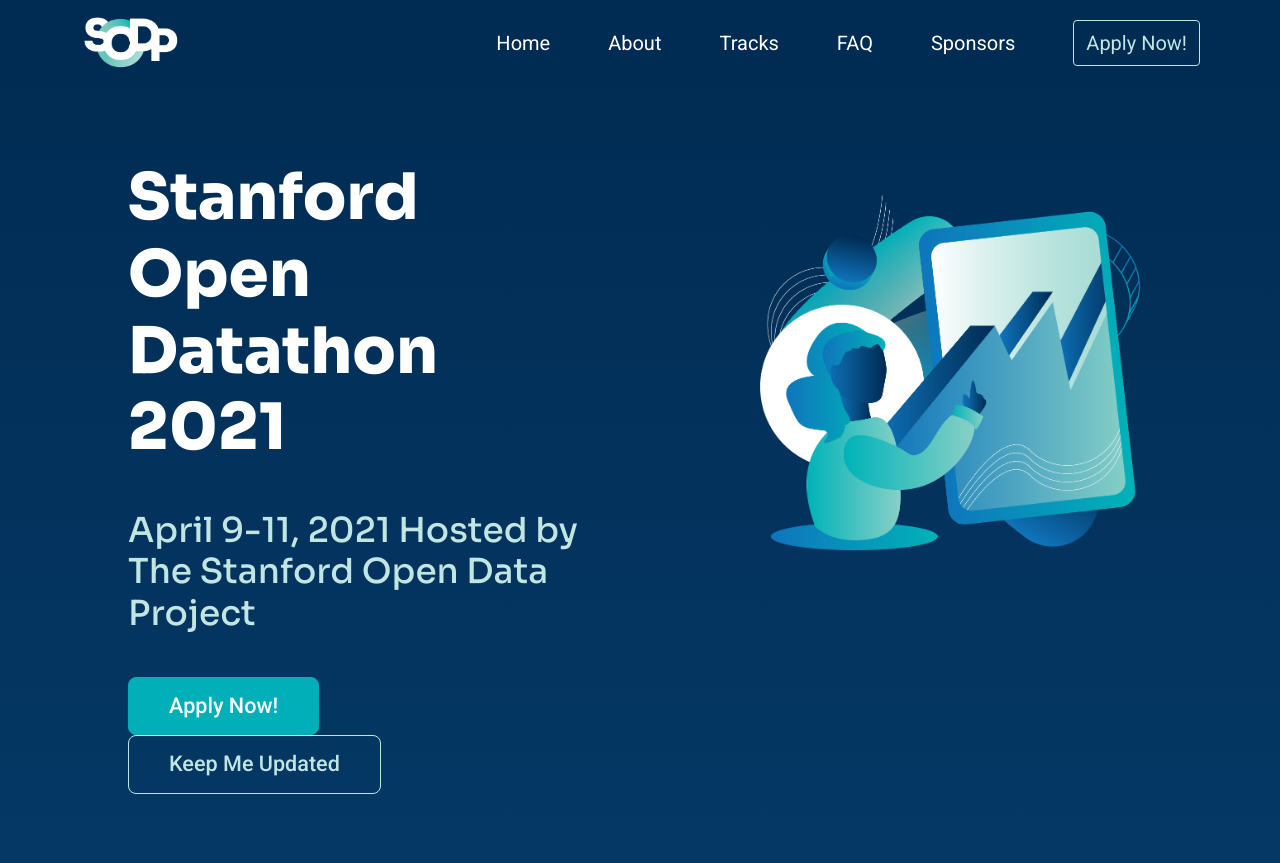
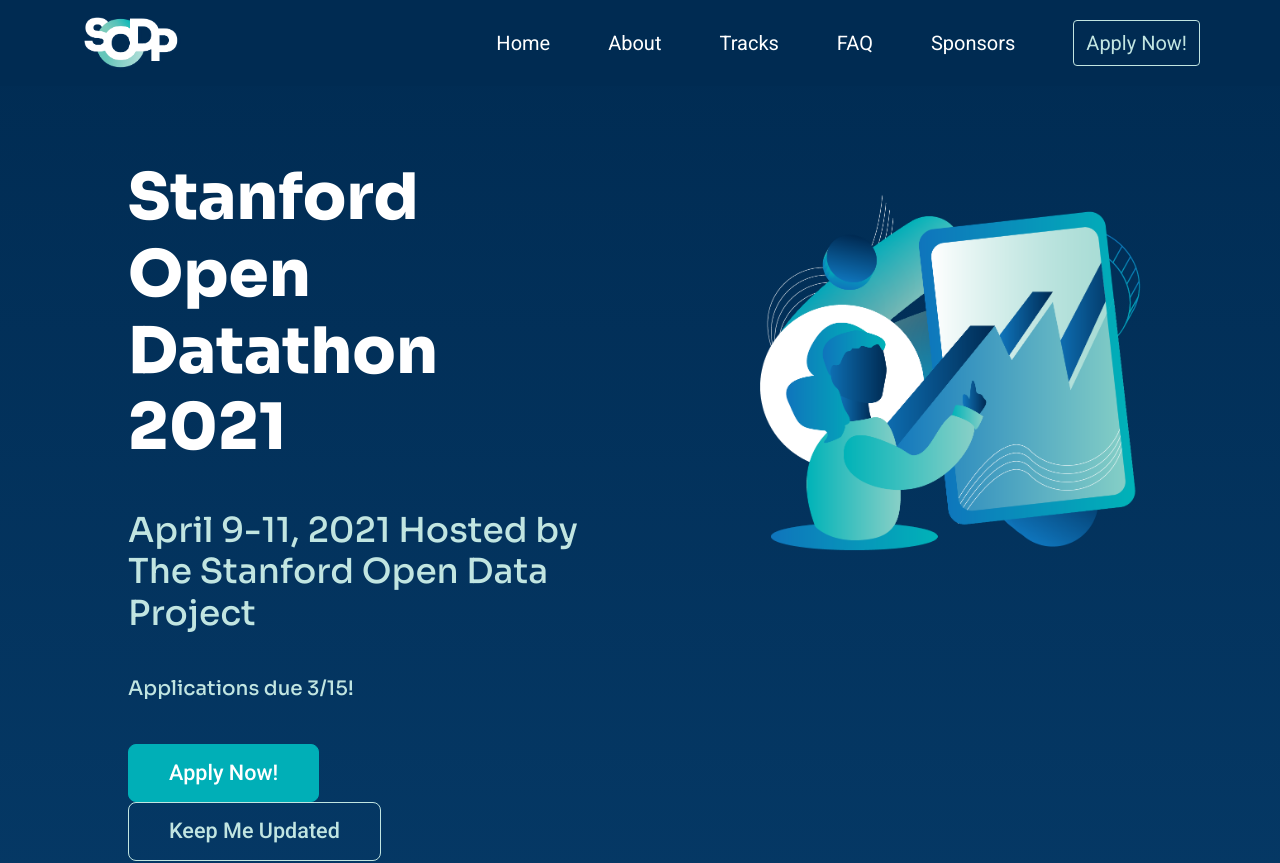
Before and after one commit to StanfordOpenData/stanford-open-datathon, a React (Create React App) app: page / in a window 1280 px wide. Shown: the top 863 px of the page. Built offline with nearby package versions, Linux system fonts and the light colour scheme.

Commit message:
application deadlines

```diff
--- a/src/components/content.json
+++ b/src/components/content.json
@@ -42,8 +42,12 @@
       "a": "The Stanford Open Datathon is a weekend-long event for participants to work on a project related to open data. We aim to provide resources to support sustainable, long-term open data projects that improve transparency and accountability at universities. We hope the Stanford Open Datathon will serve as the starting point for long-term open data endeavors across the world."
     },
     {
+      "q": "When is the application deadline?",
+      "a": "3/15/21 11:59 PM PST. We hope to see you apply!"
+    },
+    {
       "q": "Who is eligible to participate?",
-      "a": "Anyone over the age of 18 worldwide can apply to participate."
+      "a": "Anyone over the age of 18 worldwide can apply to participate. No experience needed!"
     },
     {
       "q": "Is there a cost to participate?",
--- a/src/components/home.jsx
+++ b/src/components/home.jsx
@@ -8,6 +8,7 @@
       <div id="home-content">
         <h1 id="Title">Stanford Open Datathon 2021</h1>
         <h4>April 9-11, 2021 Hosted by The Stanford Open Data Project</h4>
+        <h5>Applications due 3/15!</h5>
         <div>
           <Button variant="primary shadow-none">
             <a href="https://docs.google.com/forms/d/e/1FAIpQLSekpg0-j0vEGCWg9ZM534NdDofMMaJggohJXFv6b1MrGPUYpw/viewform"
@@ -15,6 +16,7 @@
           </Button>
           <Button variant="outline-primary shadow-none"><a href="http://eepurl.com/hnqk9H" target="_blank" rel="noopener noreferrer">Keep Me Updated</a></Button>
         </div>
+
       </div>
       <img id="Hero" src={Hero} alt="hero"/>
     </div>
--- a/src/sass/home.scss
+++ b/src/sass/home.scss
@@ -31,6 +31,10 @@
       color: $Light-aqua;
       font-weight: 500;
       font-size: $medium-font - 4px;
+    }
+
+    h5 {
+      color: $Light-aqua;
     }
 
     button {
```
